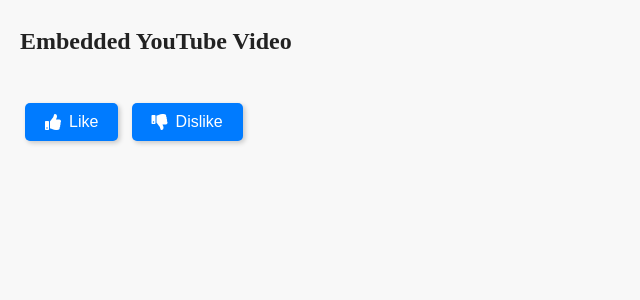
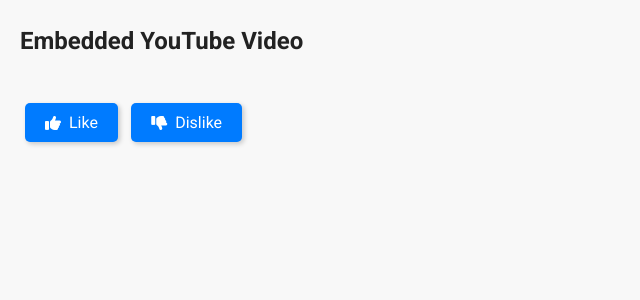
Before and after one commit to allen505/bigDataProj, a Flask app: page /play_video/1 in a window 1280 px wide. Shown: the top 300 px of the page, without its empty margins (0-640 px from the left). Run offline with Flask 3, Linux system fonts and the light colour scheme; some web fonts are replaced.

Commit message:
Added Fonts to the pages

```diff
--- a/client/templates/play_video.html
+++ b/client/templates/play_video.html
@@ -6,16 +6,17 @@
     <meta http-equiv="X-UA-Compatible" content="ie=edge">
     <title>Embedded YouTube Video</title>
     <link href="https://fonts.googleapis.com/css2?family=Roboto:wght@400;500;700&display=swap" rel="stylesheet">
-    <link rel="stylesheet" href="https://cdnjs.cloudflare.com/ajax/libs/font-awesome/5.15.1/css/all.min.css">
+    <link rel="stylesheet" href="https://cdnjs.cloudflare.com/ajax/libs/font-awesome/6.0.0-beta3/css/all.min.css">
     <style>
         body {
-            font-family: 'Roboto', sans-serif;
+            font-family: "Roboto", "Helvetica Neue", "sans-serif";
             margin: 0;
             padding: 0;
             color: #333;
         }
 
         h1 {
+            font-family: "Roboto", "Helvetica Neue", "sans-serif";
             margin-top: 20px;
             font-size: 24px;
             font-weight: 700;
@@ -23,6 +24,7 @@
         }
 
         .like-btn, .dislike-btn {
+            font-family: "Roboto", "Helvetica Neue", "sans-serif";
             background-color: #007BFF;
             color: white;
             padding: 10px 20px;
```
Also changed, not shown: client/templates/content.html (+7 -1 lines).
